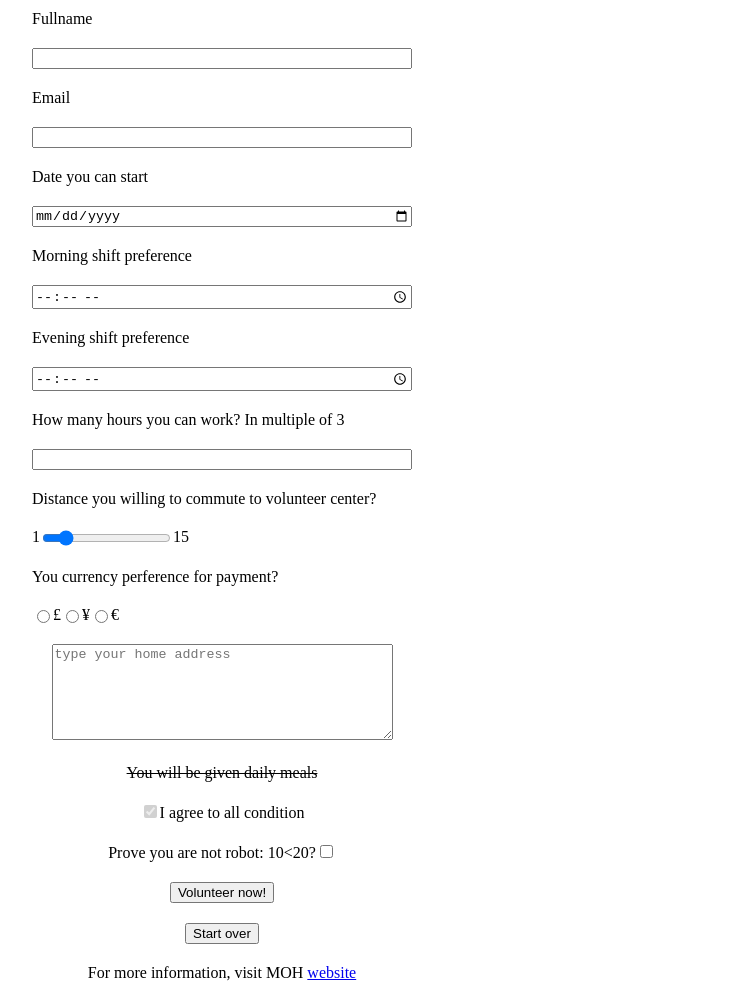
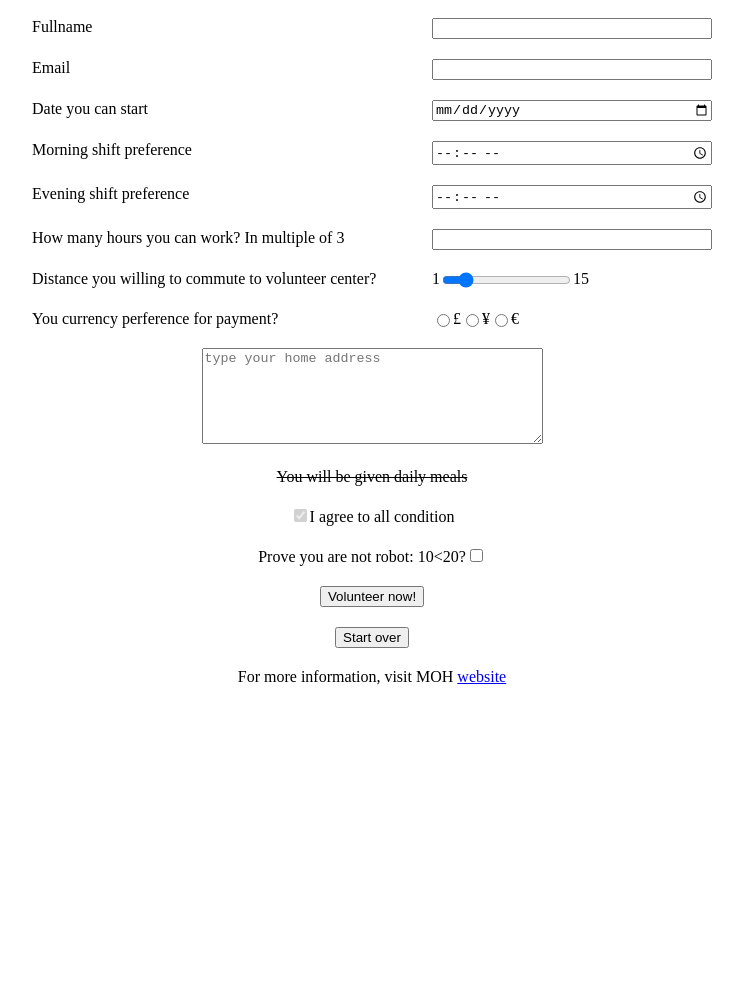
Before and after one commit to 21ftt1277/eportfolio, a plain HTML site: page week7-e-p2.html in a window 1280 px wide. Shown: the whole page, without its empty margins (268-1011 px from the left). After the commit the page ends 800 px from the top, so only its background shows below. Drawn offline with Linux system fonts and the light colour scheme.

Commit message:
Update week7-e-p2.html

```diff
--- a/week7-e-p2.html
+++ b/week7-e-p2.html
@@ -6,7 +6,7 @@
 	<title>Week 7 ePortfolio part 2</title>
 	<style type="text/css">
 
-        body{
+        form{
 			display: flex;
 			width: 700px;
 			margin: 0 auto;
```
